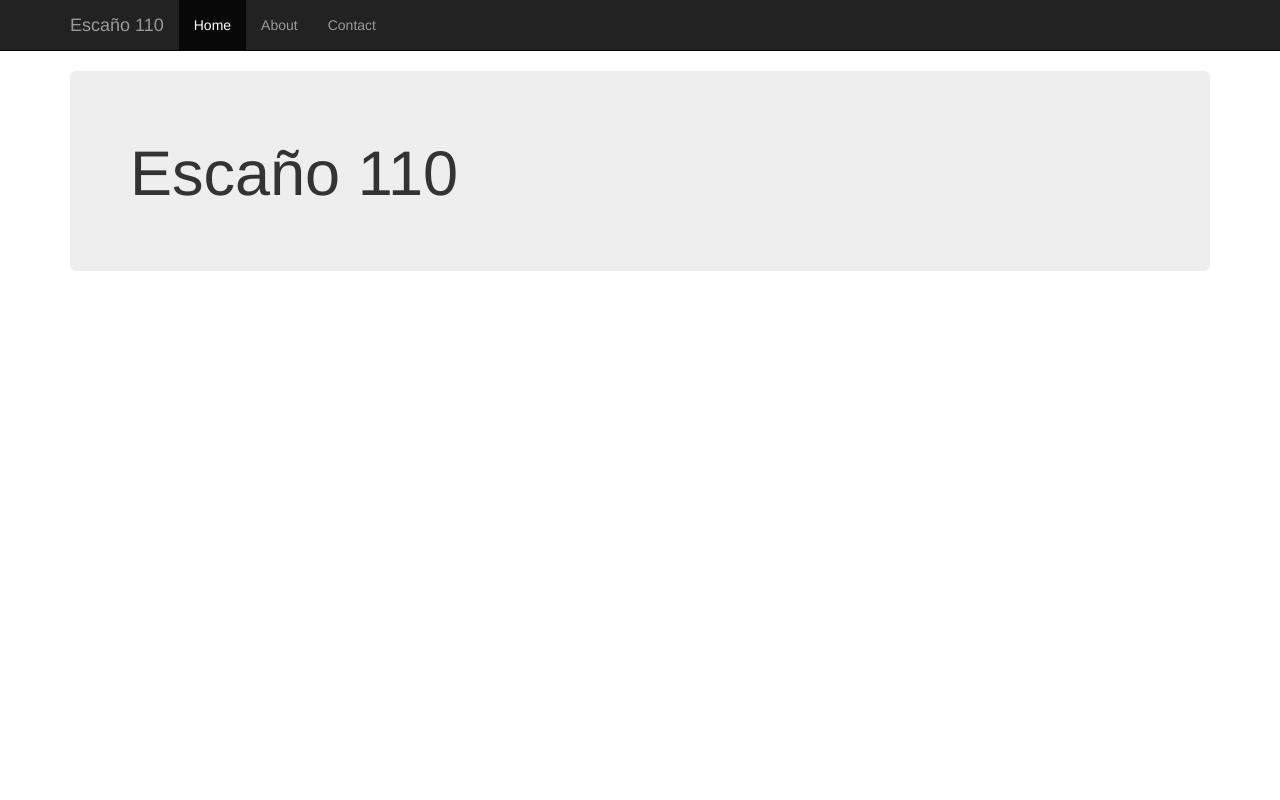
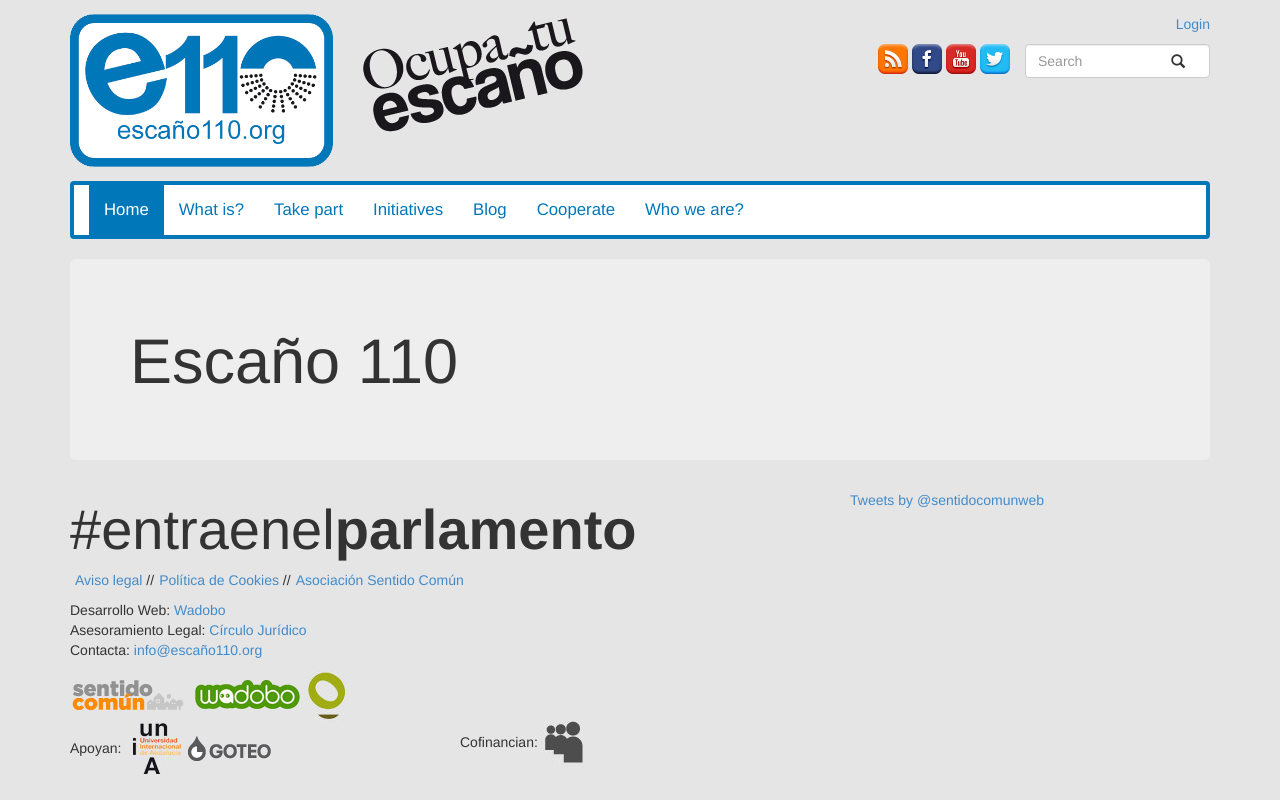
Before and after one commit to wadobo/e110, a Flask app: page / in a window 1280 px wide. Run offline with Flask 2, Linux system fonts and the light colour scheme; some libraries are stand-ins or nearby versions.

Commit message:
Updated base template

```diff
--- /dev/null
+++ b/e110/static/css/base.css
@@ -0,0 +1,84 @@
+/**
+ *
+ * BLUE: #0077B9
+ * BLUE LIGHT: #33A2E0
+ */
+
+body {
+    background-color: #e5e5e5;
+}
+
+/** HEADER **/
+
+header {
+    margin: 1em 0;
+}
+
+.social img {
+    width: 30px;
+}
+
+.social {
+    margin-top: 10px;
+}
+
+.navbar {
+    background-color: white;
+    border: 4px solid #0077B9;
+    font-size: 1.2em;
+}
+
+.navbar-default .navbar-nav > li > a {
+    color: #0077B9;
+}
+
+.navbar-default .navbar-nav > li > a:hover {
+    color: #33A2E0;
+}
+
+.navbar-default .navbar-nav > .active > a {
+    background-color: #0077B9;
+    color: white;
+}
+
+.navbar-default .navbar-nav > .active > a:hover {
+    background-color: #33A2E0;
+    color: white;
+}
+
+/** END OF HEADER **/
+
+/** FOOT **/
+
+footer .hashtag {
+    font-size: 4em;
+}
+
+footer ul.links {
+    list-style: none;
+    padding: 0px;
+}
+
+footer ul.links li {
+    display: inline;
+    margin-left: 5px;
+}
+
+footer ul.links li:after {
+    content: "//";
+}
+
+footer ul.links li.last:after {
+    content: "";
+}
+
+footer ul.nolinks {
+    list-style: none;
+    padding: 0px;
+}
+
+footer {
+    margin-bottom: 20px;
+}
+
+/** END OF FOOT **/
--- a/e110/templates/base.html
+++ b/e110/templates/base.html
@@ -1,5 +1,5 @@
 <!DOCTYPE html>
-<html lang="en">
+<html lang="es">
   <head>
     <meta charset="utf-8">
     <meta http-equiv="X-UA-Compatible" content="IE=edge">
@@ -14,7 +14,7 @@
     <link href="{{ url_for('static', filename='bootstrap/css/bootstrap.min.css') }}" rel="stylesheet">
 
     <!-- Custom styles for this template -->
-    <link href="starter-template.css" rel="stylesheet">
+    <link href="{{ url_for('static', filename='css/base.css') }}" rel="stylesheet">
 
     <!-- HTML5 shim and Respond.js IE8 support of HTML5 elements and media queries -->
     <!--[if lt IE 9]>
@@ -27,11 +27,15 @@
   </head>
 
   <body>
-    {% include "navbar.html" %}
+    <div class="container">
+        {% include "header.html" %}
 
-    <div class="container">
+        {% include "navbar.html" %}
+
         {% block content %}
         {% endblock %}
+
+        {% include "footer.html" %}
     </div>
 
     {% block js %}
--- /dev/null
+++ b/e110/templates/footer.html
@@ -0,0 +1,57 @@
+<footer>
+    <div class="row">
+        <div class="col-md-8">
+            <div class="hashtag">
+                #entraenel<strong>parlamento</strong>
+            </div>
+            <ul class="links">
+                <li><a href="#">Aviso legal</a>
+                <li><a href="#">Política de Cookies</a>
+                <li class="last"><a href="http://sentido-comun.com/">Asociación Sentido Común</a>
+            </ul>
+
+            <ul class="nolinks">
+                <li>Desarrollo Web: <a href="http://wadobo.com">Wadobo</a></li>
+                <li>Asesoramiento Legal: <a href="http://www.circulojuridico.eu/">Círculo Jurídico</a></li>
+                <li class="contact">Contacta: <a href="mailto:info@escaño110.org">info@escaño110.org</a></li>
+            </ul>
+
+            <div class="row devels">
+                <div class="col-xs-12">
+                    <a href="http://sentido-comun.com/">
+                        <img src="{{ url_for('static', filename='img/logos/sentidocomun.jpg') }}" alt="sentido común"/>
+                    </a>
+                    <a href="http://wadobo.com/">
+                        <img src="{{ url_for('static', filename='img/logos/wadobo.png') }}" alt="wadobo"/>
+                    </a>
+                    <a href="http://circulojuridico.eu/">
+                        <img src="{{ url_for('static', filename='img/logos/circulojuridico.jpg') }}" alt="círculo jurídico"/>
+                    </a>
+                </div>
+            </div>
+
+            <div class="row">
+                <div class="col-xs-6">
+                Apoyan:
+                    <a href="http://unia.es/">
+                        <img src="{{ url_for('static', filename='img/logos/unia.jpg') }}" alt="unia"/>
+                    </a>
+                    <a href="http://goteo.org/">
+                        <img src="{{ url_for('static', filename='img/logos/goteo.png') }}" alt="goteo"/>
+                    </a>
+                </div>
+                <div class="col-xs-6">
+                Cofinancian:
+                    <a href="#">
+                        <img src="{{ url_for('static', filename='img/logos/cofinancian.jpg') }}" alt="cofinancian"/>
+                    </a>
+                </div>
+            </div>
+        </div>
+
+        <div class="col-md-4 tweets">
+            <a class="twitter-timeline"  href="https://twitter.com/sentidocomunweb"  data-widget-id="449522586146193409">Tweets by @sentidocomunweb</a>
+                <script>!function(d,s,id){var js,fjs=d.getElementsByTagName(s)[0],p=/^http:/.test(d.location)?'http':'https';if(!d.getElementById(id)){js=d.createElement(s);js.id=id;js.src=p+"://platform.twitter.com/widgets.js";fjs.parentNode.insertBefore(js,fjs);}}(document,"script","twitter-wjs");</script>
+        </div>
+    </div>
+</footer>
--- /dev/null
+++ b/e110/templates/header.html
@@ -0,0 +1,34 @@
+<header>
+    <div class="row">
+        <div class="col-xs-3 logo">
+            <img class="img-responsive" src="{{ url_for('static', filename='img/logo.png') }}" alt="logo"/>
+        </div>
+        <div class="col-xs-3">
+            <img class="img-responsive" src="{{ url_for('static', filename='img/htext.png') }}" alt="Ocupa tu escaño"/>
+        </div>
+        <div class="col-xs-6 text-right">
+            <div class="login">
+                <a href="#">
+                    {% trans %}Login{% endtrans %}
+                </a>
+            </div>
+            <div class="social">
+                <div class="col-md-8">
+                    <a href=""><img src="{{ url_for('static', filename='img/icons/rss.png') }}" alt="rss"/></a>
+                    <a href=""><img src="{{ url_for('static', filename='img/icons/facebook.png') }}" alt="facebook"/></a>
+                    <a href=""><img src="{{ url_for('static', filename='img/icons/youtube.png') }}" alt="youtube"/></a>
+                    <a href=""><img src="{{ url_for('static', filename='img/icons/twitter.png') }}" alt="twitter"/></a>
+                </div>
+
+                <div class="col-md-4">
+                    <form method="POST" action="#" role="form" class="form form-horizontal searchbox">
+                        <div class="form-group has-feedback">
+                            <input type="text" class="form-control" placeholder="{% trans %}Search{% endtrans %}"/>
+                            <span class="glyphicon glyphicon-search form-control-feedback"></span>
+                        </div>
+                    </form>
+                </div>
+            </div>
+        </div>
+    </div>
+</header>
--- a/e110/templates/navbar.html
+++ b/e110/templates/navbar.html
@@ -1,5 +1,4 @@
-<div class="navbar navbar-inverse navbar-static-top" role="navigation">
-  <div class="container">
+<div class="navbar navbar-default" role="navigation">
     <div class="navbar-header">
       <button type="button" class="navbar-toggle" data-toggle="collapse" data-target=".navbar-collapse">
         <span class="sr-only">Toggle navigation</span>
@@ -7,14 +6,16 @@
         <span class="icon-bar"></span>
         <span class="icon-bar"></span>
       </button>
-      <a class="navbar-brand" href="#">Escaño 110</a>
     </div>
     <div class="collapse navbar-collapse">
       <ul class="nav navbar-nav">
-        <li class="active"><a href="#">Home</a></li>
-        <li><a href="#about">About</a></li>
-        <li><a href="#contact">Contact</a></li>
+        <li class="active"><a href="#">{% trans %}Home{% endtrans %}</a></li>
+        <li><a href="#">{% trans %}What is?{% endtrans %}</a></li>
+        <li><a href="#">{% trans %}Take part{% endtrans %}</a></li>
+        <li><a href="#">{% trans %}Initiatives{% endtrans %}</a></li>
+        <li><a href="/blog">{% trans %}Blog{% endtrans %}</a></li>
+        <li><a href="#">{% trans %}Cooperate{% endtrans %}</a></li>
+        <li><a href="#">{% trans %}Who we are?{% endtrans %}</a></li>
       </ul>
     </div><!--/.nav-collapse -->
-  </div>
 </div>
```
Also changed, not shown: e110/static/img/htext.png (added), e110/static/img/icons/facebook.png (added), e110/static/img/icons/rss.png (added), e110/static/img/icons/twitter.png (added), e110/static/img/icons/youtube.png (added), e110/static/img/logo.png (added), e110/static/img/logos/circulojuridico.jpg (added), e110/static/img/logos/cofinancian.jpg (added), e110/static/img/logos/goteo.png (added), e110/static/img/logos/sentidocomun.jpg (added), e110/static/img/logos/unia.jpg (added), e110/static/img/logos/wadobo.png (added).
